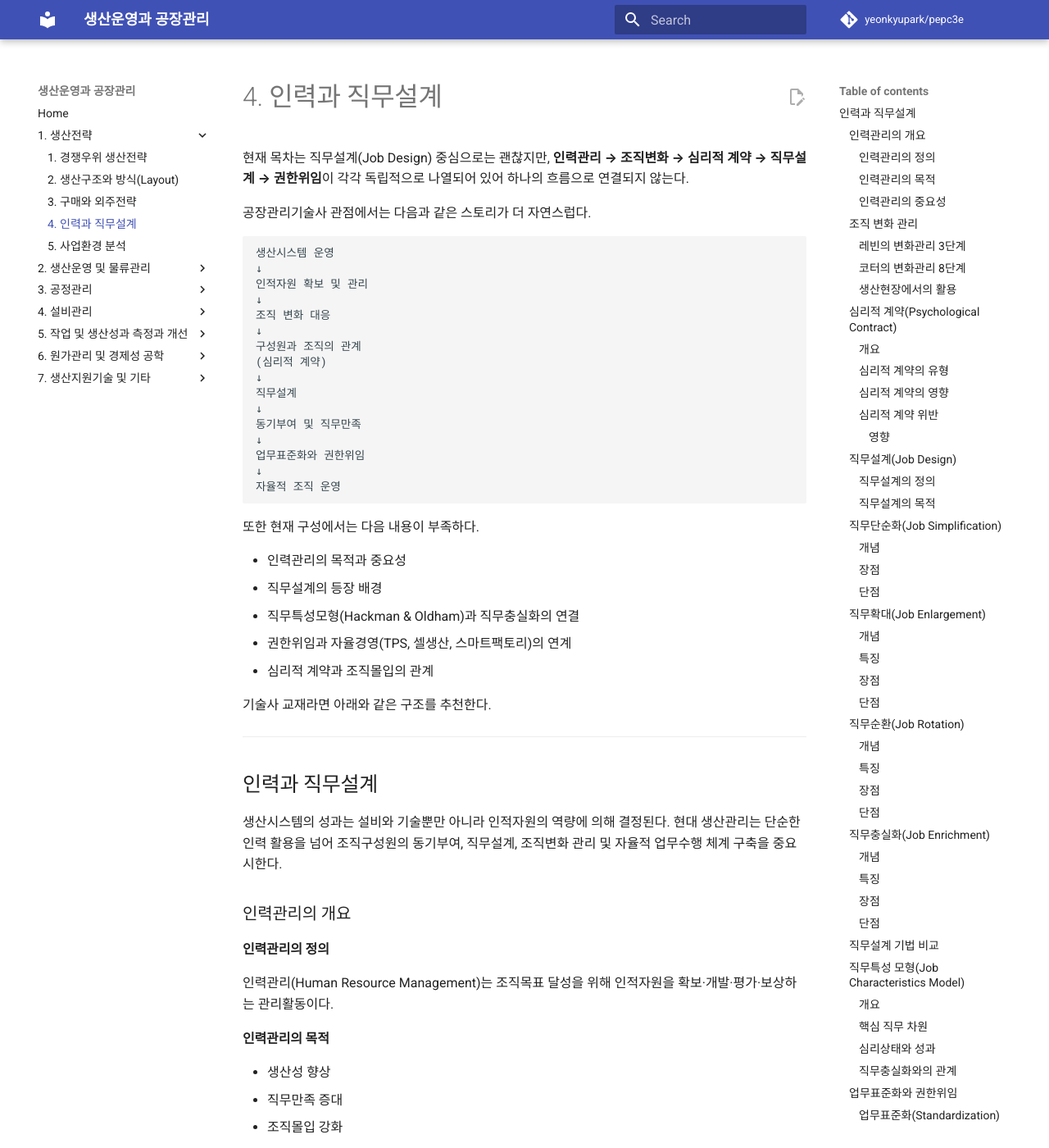
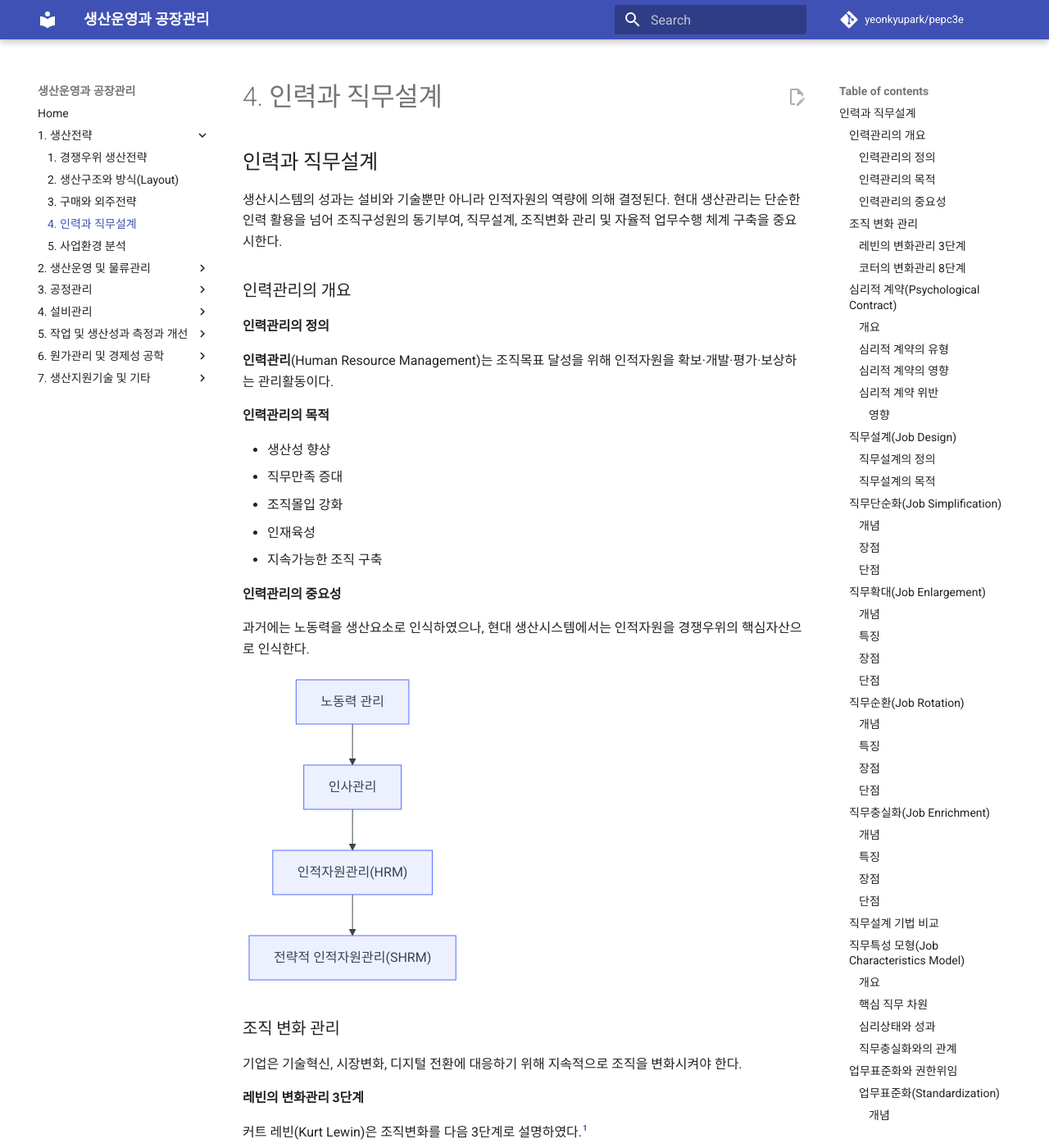
Before and after one commit to yeonkyupark/pepc3e, an MkDocs documentation site: the page built from docs/0104_workforce_and_job_design.md, in a window 1280 px wide and 1400 px high. Shown: the whole window at 82% size. Built offline with MkDocs 1.6.1 and Material for MkDocs 9.7.7, drawn with Linux system fonts in a browser that asks for light colours; comment, search, counter and statistics services are not loaded; some of the changed text lies outside the part shown.

Commit message:
Update 0104_workforce_and_job_design.md

````diff
--- a/docs/0104_workforce_and_job_design.md
+++ b/docs/0104_workforce_and_job_design.md
@@ -1,38 +1,3 @@
-현재 목차는 직무설계(Job Design) 중심으로는 괜찮지만, **인력관리 → 조직변화 → 심리적 계약 → 직무설계 → 권한위임**이 각각 독립적으로 나열되어 있어 하나의 흐름으로 연결되지 않는다.
-
-공장관리기술사 관점에서는 다음과 같은 스토리가 더 자연스럽다.
-
-```text
-생산시스템 운영
-↓
-인적자원 확보 및 관리
-↓
-조직 변화 대응
-↓
-구성원과 조직의 관계
-(심리적 계약)
-↓
-직무설계
-↓
-동기부여 및 직무만족
-↓
-업무표준화와 권한위임
-↓
-자율적 조직 운영
-```
-
-또한 현재 구성에서는 다음 내용이 부족하다.
-
-* 인력관리의 목적과 중요성
-* 직무설계의 등장 배경
-* 직무특성모형(Hackman & Oldham)과 직무충실화의 연결
-* 권한위임과 자율경영(TPS, 셀생산, 스마트팩토리)의 연계
-* 심리적 계약과 조직몰입의 관계
-
-기술사 교재라면 아래와 같은 구조를 추천한다.
-
----
-
 ## 인력과 직무설계
 
 생산시스템의 성과는 설비와 기술뿐만 아니라 인적자원의 역량에 의해 결정된다. 현대 생산관리는 단순한 인력 활용을 넘어 조직구성원의 동기부여, 직무설계, 조직변화 관리 및 자율적 업무수행 체계 구축을 중요시한다.
@@ -41,7 +6,7 @@
 
 #### 인력관리의 정의
 
-인력관리(Human Resource Management)는 조직목표 달성을 위해 인적자원을 확보·개발·평가·보상하는 관리활동이다.
+**인력관리**(Human Resource Management)는 조직목표 달성을 위해 인적자원을 확보·개발·평가·보상하는 관리활동이다.
 
 #### 인력관리의 목적
 
@@ -55,14 +20,14 @@
 
 과거에는 노동력을 생산요소로 인식하였으나, 현대 생산시스템에서는 인적자원을 경쟁우위의 핵심자산으로 인식한다.
 
-```text
-노동력 관리
-↓
-인사관리
-↓
-인적자원관리(HRM)
-↓
-전략적 인적자원관리(SHRM)
+```mermaid
+graph TB
+    A[노동력 관리]
+    B[인사관리]
+    C["인적자원관리(HRM)"]
+    D["전략적 인적자원관리(SHRM)"]
+
+    A --> B --> C --> D
 ```
 
 ### 조직 변화 관리
@@ -73,12 +38,9 @@
 
 커트 레빈(Kurt Lewin)은 조직변화를 다음 3단계로 설명하였다.[^1]
 
-```text
-해빙(Unfreezing)
-↓
-변화(Change)
-↓
-재동결(Refreezing)
+```mermaid
+flowchart TD
+    A["해빙 (Unfreezing)"] --> B["변화 (Change)"] --> C[:재동결 (Refreezing)"]
 ```
 
 | 단계  | 내용            |
@@ -99,13 +61,6 @@
 6. 단기성과 창출
 7. 변화 확대
 8. 조직문화 정착
-
-#### 생산현장에서의 활용
-
-* TPM 도입
-* TPS 도입
-* 스마트팩토리 구축
-* ESG 경영체계 구축
 
 [^1]: Kurt Lewin, *Field Theory in Social Science*, 1951.
 
@@ -154,7 +109,7 @@
 
 #### 직무설계의 정의
 
-직무설계는 조직목표와 구성원의 욕구를 동시에 충족할 수 있도록 직무내용과 작업방법을 설계하는 활동이다.
+**직무설계**는 조직목표와 구성원의 욕구를 동시에 충족할 수 있도록 직무내용과 작업방법을 설계하는 활동이다.
 
 #### 직무설계의 목적
 
@@ -281,18 +236,12 @@
 
 #### 심리상태와 성과
 
-```text
-핵심 직무 차원
-↓
-심리적 의미감
-심리적 책임감
-결과 인지
-↓
-직무만족
-조직몰입
-동기부여
-생산성 향상
+```mermaid
+flowchart TD
+    A[핵심 직무 차원] --> B["심리적 의미감<br>심리적 책임감<br>결과 인지"]
+    B --> C["직무만족<br>조직몰입<br>동기부여<br>생산성 향상"]
 ```
+
 
 #### 직무충실화와의 관계
 
@@ -342,14 +291,15 @@
 
 #### 업무표준화와 권한위임의 균형
 
-```text
-업무표준화
-(안정성 확보)
-        +
-권한위임
-(유연성 확보)
-        ↓
-고성과 생산조직 구축
+아래처럼 Mermaid에서 **“병렬(+) → 결과” 구조**로 표현하면 가장 자연스럽다.
+
+```mermaid id="x7m4pq"
+flowchart TD
+    A["업무표준화<br>(안정성 확보)"] --> C["고성과 생산조직 구축"]
+    B["권한위임<br>(유연성 확보)"] --> C
 ```
 
+
 TPS의 표준작업과 안돈(Andon)은 업무표준화와 권한위임이 동시에 구현된 대표 사례이다.
+
+---
````
